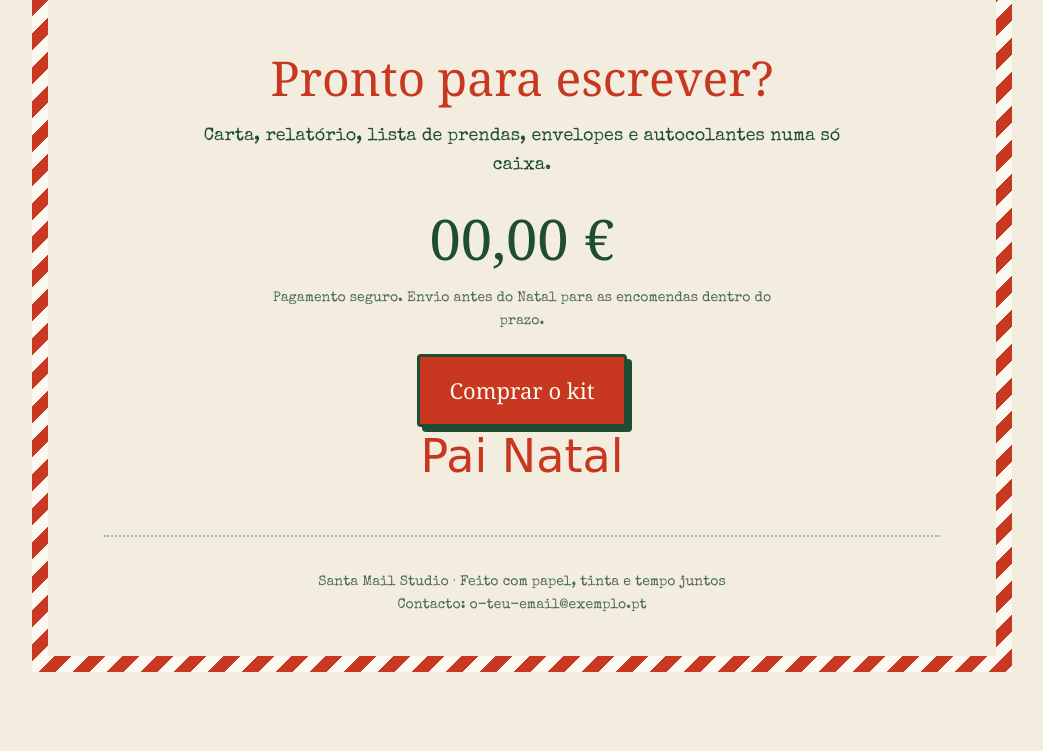
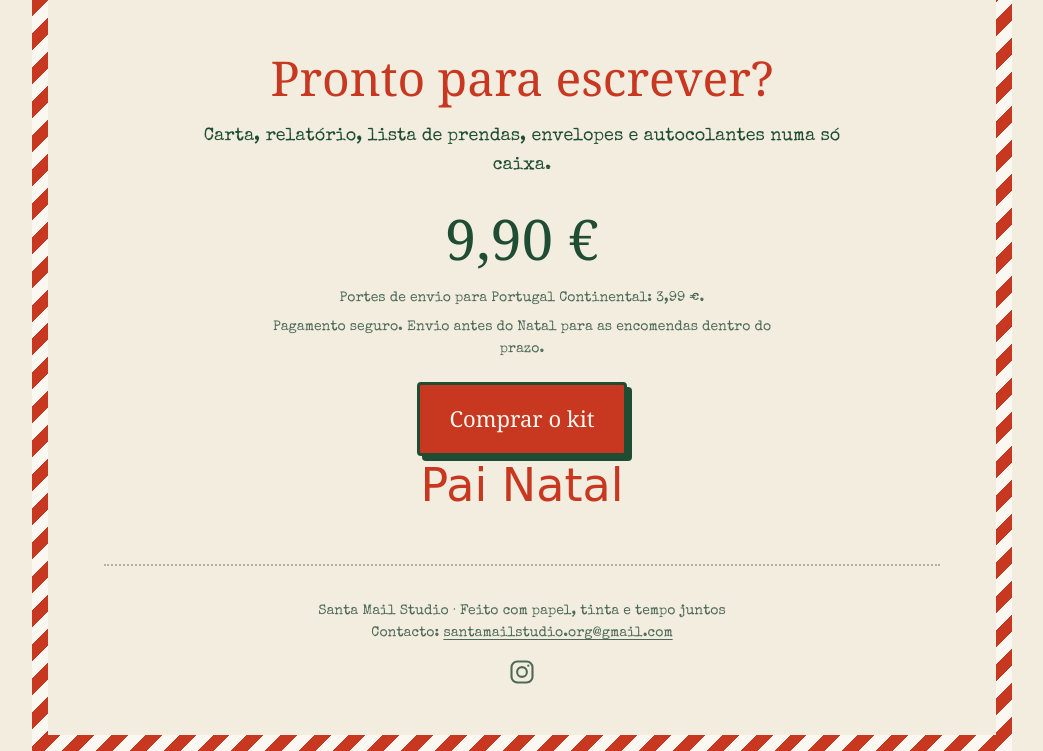
Before and after one commit to andresendesp9-ops/santamailstudio, a website: page index.html in a window 1280 px wide. Shown: the part 2071-2822 px from the top of the page, without its empty margins (118-1161 px from the left). Before the commit the page ends 2743 px from the top, so only its background shows below. Drawn offline with nearby package versions, Linux system fonts and the light colour scheme; a web font is replaced by a local one.

Commit message:
Add files via upload

```diff
--- a/index.html
+++ b/index.html
@@ -56,7 +56,13 @@ section{padding:56px 0;border-top:2px dotted color-mix(in srgb,var(--ink) 35%,tr
 .price{font-family:var(--display);font-size:56px;color:var(--ink);margin:6px 0 4px}
 .small{font-size:14px;color:var(--muted)}
 footer{padding:34px 0 40px;text-align:center;font-size:14px;color:var(--muted);border-top:2px dotted color-mix(in srgb,var(--ink) 35%,transparent)}
-@media (prefers-reduced-motion:reduce){.stamp{animation:none}html{scroll-behavior:auto}.btn{transition:none}}
+footer a{color:inherit;text-decoration:underline;text-underline-offset:3px}
+footer a:hover,footer a:focus-visible{color:var(--red)}
+.social{display:inline-flex;align-items:center;justify-content:center;margin-top:14px;color:var(--muted);text-decoration:none;transition:color .15s,transform .15s}
+.social:hover,.social:focus-visible{color:var(--red);transform:translateY(-2px);outline:none}
+.social:focus-visible{outline:3px solid var(--ice);outline-offset:4px;border-radius:4px}
+.social svg{width:28px;height:28px;display:block}
+@media (prefers-reduced-motion:reduce){.stamp{animation:none}html{scroll-behavior:auto}.btn,.social{transition:none}}
 </style>
 </head>
 <body>
@@ -107,13 +113,22 @@ footer{padding:34px 0 40px;text-align:center;font-size:14px;color:var(--muted);b
 <section class="buy" id="comprar">
   <h2>Pronto para escrever?</h2>
   <p style="margin-left:auto;margin-right:auto">Carta, relatório, lista de prendas, envelopes e autocolantes numa só caixa.</p>
-  <div class="price">00,00 €</div>
+  <div class="price">9,90 €</div>
+  <p class="small" style="margin:0 auto 6px">Portes de envio para Portugal Continental: 3,99 €.</p>
   <p class="small" style="margin:0 auto 22px">Pagamento seguro. Envio antes do Natal para as encomendas dentro do prazo.</p>
-  <a class="btn" href="https://buy.stripe.com/COLA-AQUI-O-TEU-PAYMENT-LINK">Comprar o kit</a>
+  <a class="btn" href="https://buy.stripe.com/test_9B67sNeCL2wU6Ay2Hdao800">Comprar o kit</a>
   <div class="sign">Pai Natal</div>
 </section>
 
-<footer>Santa Mail Studio · Feito com papel, tinta e tempo juntos<br>Contacto: o-teu-email@exemplo.pt</footer>
+<footer>Santa Mail Studio · Feito com papel, tinta e tempo juntos<br>Contacto: <a href="mailto:santamailstudio.org@gmail.com">santamailstudio.org@gmail.com</a><br>
+  <a class="social" href="https://www.instagram.com/santamailstudio?srtk=MTRyZ3Yzcmh2NGd3Yg%3D%3D&amp;utm_source=qr" target="_blank" rel="noopener noreferrer" aria-label="Santa Mail Studio no Instagram">
+    <svg viewBox="0 0 24 24" fill="none" stroke="currentColor" stroke-width="1.8" stroke-linecap="round" stroke-linejoin="round" aria-hidden="true">
+      <rect x="3" y="3" width="18" height="18" rx="5"/>
+      <circle cx="12" cy="12" r="4.2"/>
+      <circle cx="17.4" cy="6.6" r="1" fill="currentColor" stroke="none"/>
+    </svg>
+  </a>
+</footer>
 
 </main>
 </body>
```
